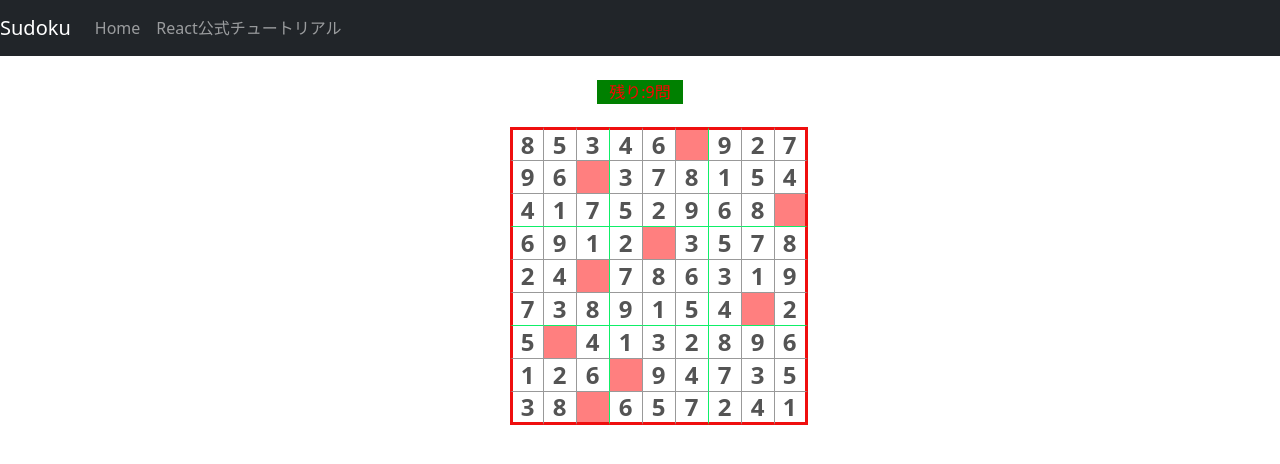
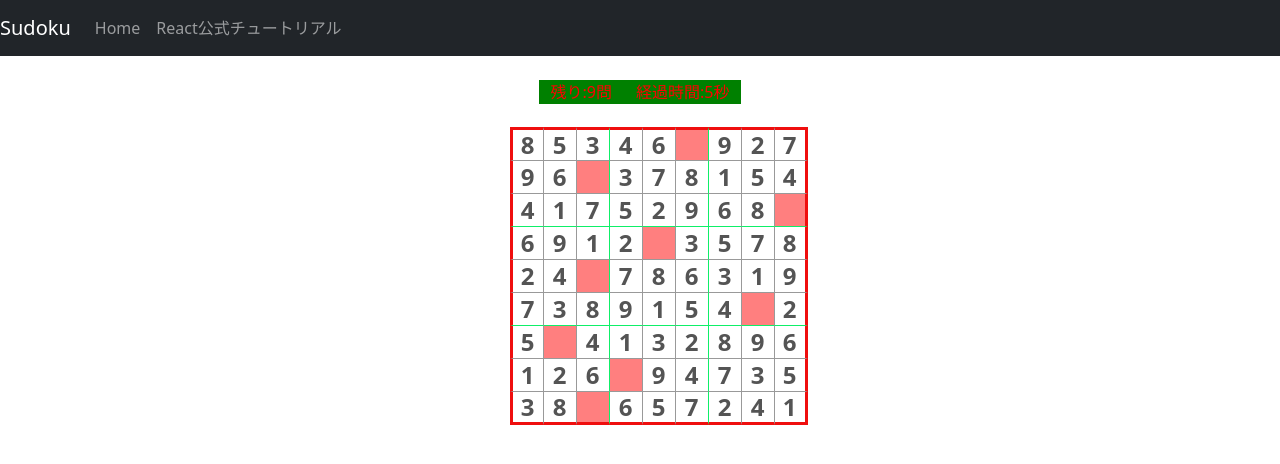
Before and after one commit to 8PCWM47BP34E4PBZ/sudoku, a Next.js app: page / in a window 1280 px wide. Shown: the top 464 px of the page. Built offline with nearby package versions, Linux system fonts and the light colour scheme.

Commit message:
add timer

```diff
--- a/components/square.tsx
+++ b/components/square.tsx
@@ -48,7 +48,7 @@ export const Square = (props: SquareProps) => {
             e.currentTarget.value = "";
           }
         } else {
-          alert("1-9の数字を入力してください");
+          alert("1-9の半角数字を入力してください");
           e.currentTarget.value = "";
         }
       }}
--- a/contexts/Sudoku.ts
+++ b/contexts/Sudoku.ts
@@ -4,12 +4,16 @@ import { createContext, useCallback, useState } from 'react';
 type SudokuContext = {
   remainingQuestion: number;
   setRemainingQuestion: (isDark: number) => void;
+  time: number;
+  setTime: (time: number) => void;
 };
 
 // context default value
 const defaultContext: SudokuContext = {
   remainingQuestion: 9,
   setRemainingQuestion: () => { },
+  time: 0,
+  setTime: () => { },
 };
 
 // context object
@@ -21,8 +25,14 @@ export const useSudoku = (): SudokuContext => {
   const setQuestion = useCallback((current: number): void => {
     setRemainingQuestion(current);
   }, []);
+  const [time, setT] = useState(defaultContext.time);
+  const setTime = useCallback((time: number): void => {
+    setT(time);
+  }, []);
   return {
     remainingQuestion: remainingQuestion,
     setRemainingQuestion: setQuestion,
+    time:time,
+    setTime: setTime,
   };
 };
--- a/pages/index.tsx
+++ b/pages/index.tsx
@@ -8,7 +8,12 @@ const Index = () => {
     // Update the document title using the browser API
     document.title = `残り： ${ctx.remainingQuestion} 問`;
     if (ctx.remainingQuestion === 0) {
-      alert("終了");
+      alert(`終了 経過時間:${ctx.time}秒`);
+    } else {
+      const id = setInterval(() => {
+        ctx.setTime(ctx.time + 1);
+      }, 1000);
+      return () => clearInterval(id);
     }
   });
   return (
@@ -21,6 +26,12 @@ const Index = () => {
             style={{ color: "red", backgroundColor: "green" }}
           >
             残り:{ctx.remainingQuestion}問
+          </div>
+          <div
+            className="col-md-auto"
+            style={{ color: "red", backgroundColor: "green" }}
+          >
+            経過時間:{ctx.time}秒
           </div>
         </div>
         <div className="row  justify-content-md-center">
```
